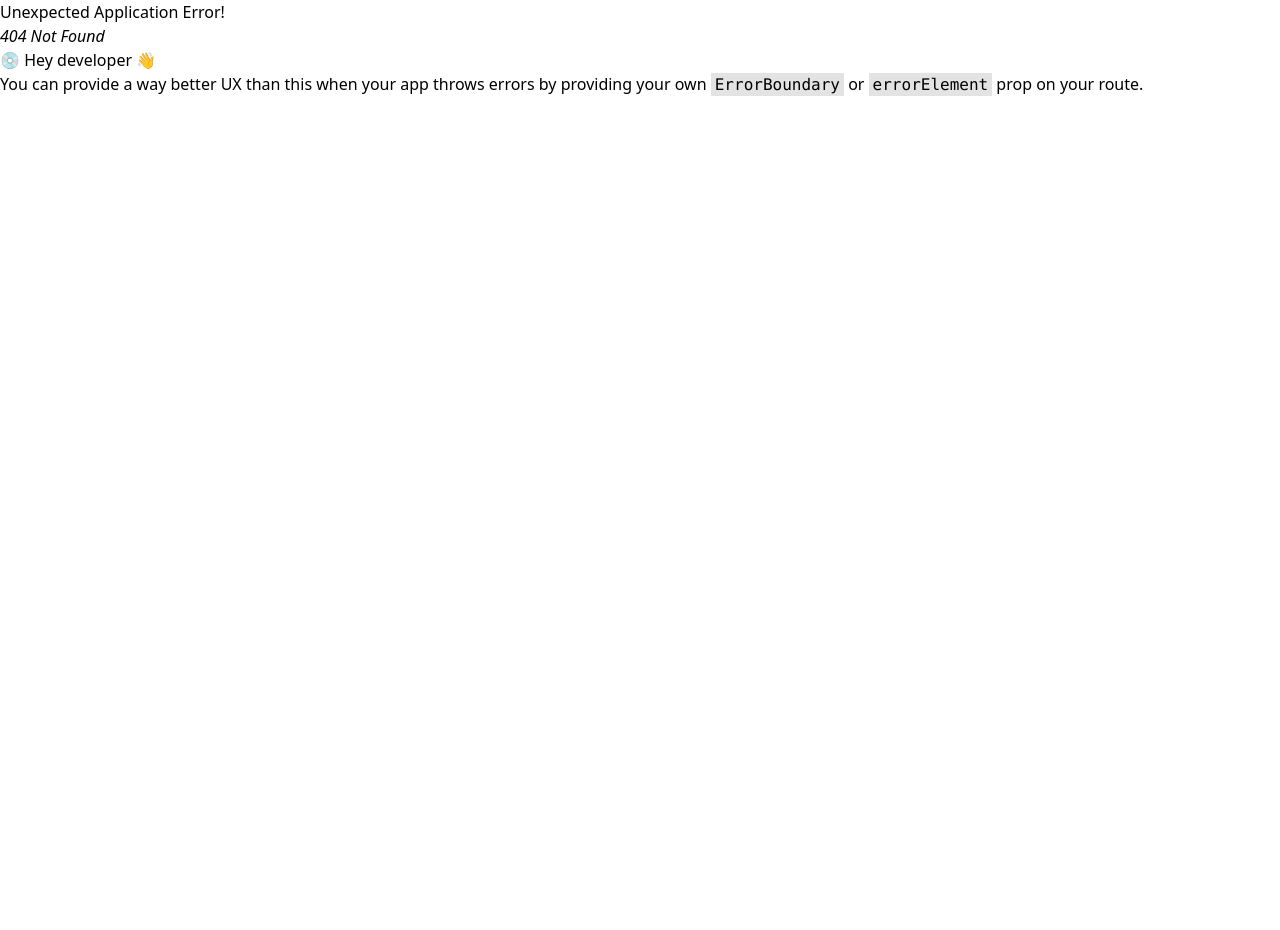
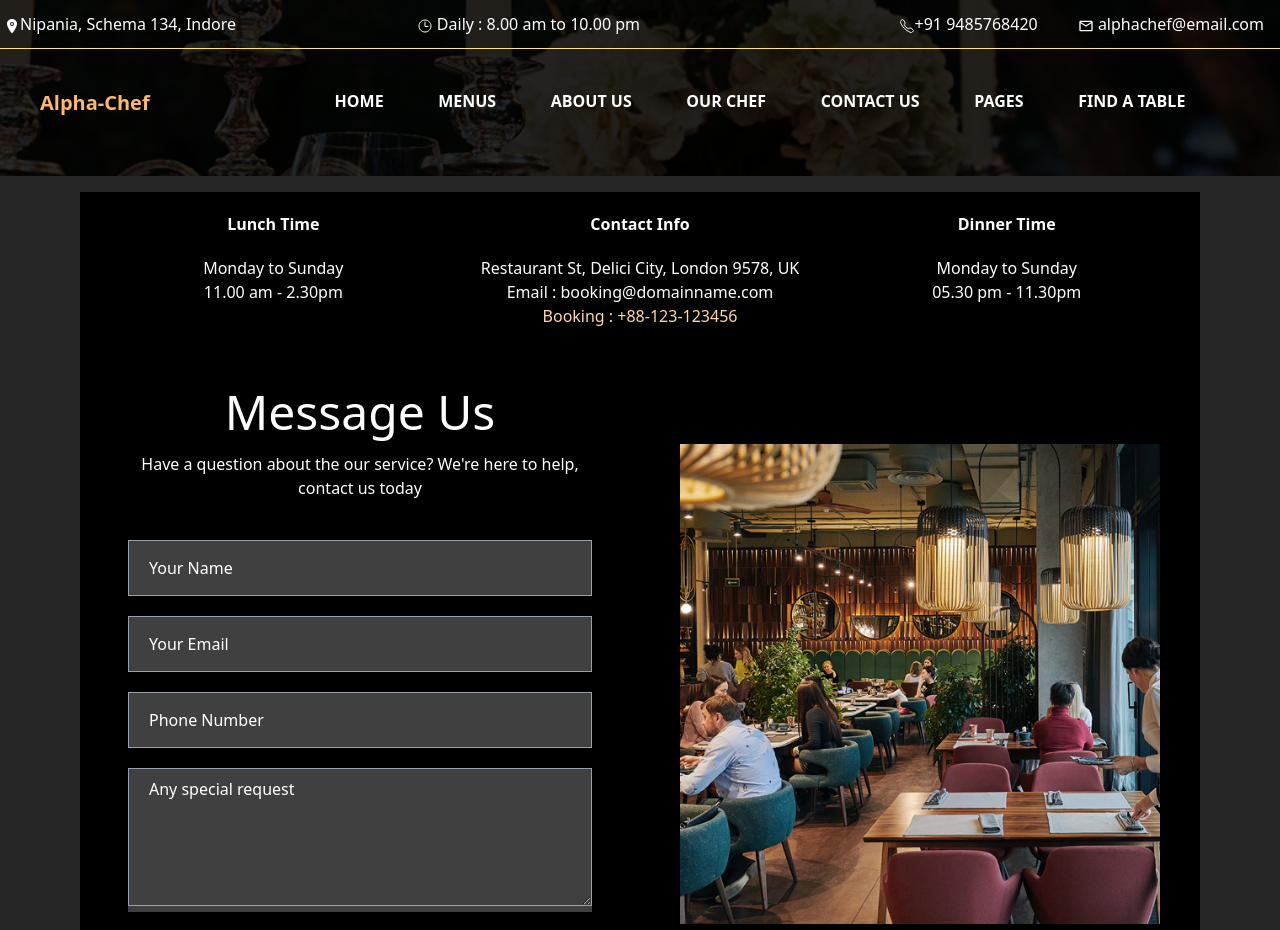
Before and after one commit to Monunagar11/Alpha-chef, a React (Vite) app: page /contactUs in a window 1280 px wide. Before the commit this address had no page. Shown: the top 930 px of the page. Before the commit the page ends 800 px from the top, so only its background shows below. Built offline with nearby package versions, Linux system fonts and the light colour scheme.

Commit message:
contactUs page updated

```diff
--- a/src/App.jsx
+++ b/src/App.jsx
@@ -3,6 +3,7 @@ import AppLayout from "./components/Layout/AppLayout";
 import Home from "./pages/Home";
 import About from "./pages/About/index";
 import Chef from "./pages/Chef/index";
+import ContactUs from "./pages/ContactUs/index";
 
 
 function App() {
@@ -12,7 +13,9 @@ function App() {
     children : [
       {index: true, element: <Home />},
       {path: "/about", element: <About />},
-      {path: "/ourChef", element: <Chef />}
+      {path: "/ourChef", element: <Chef />},
+      {path: "/contactUs", element: <ContactUs />}
+
 
     ]
   }])
--- a/src/components/Layout/Header.jsx
+++ b/src/components/Layout/Header.jsx
@@ -108,7 +108,7 @@ function Header() {
                   <NavLink to="/ourChef">Our Chef</NavLink>
                 </li>
                 <li>
-                  <NavLink to="/">Contact us</NavLink>
+                  <NavLink to="/contactUs">Contact us</NavLink>
                 </li>
                 <li>
                   <NavLink to="/">Pages</NavLink>
--- /dev/null
+++ b/src/pages/ContactUs/index.jsx
@@ -0,0 +1,154 @@
+import React from "react";
+
+import BannerContactImg from "../../assets/images/background/banner-image-4.jpg";
+import Separator from "../../assets/images/icons/separator.svg";
+import MessageImage1 from "../../assets/images/resource/image-1.jpg";
+
+function index() {
+  return (
+    <>
+      {/* page intro section */}
+      <section className="w-full static relative">
+        <div
+          className="absolute -z-10 inset-0 bg-cover top-0 left-0 bg-center brightness-40"
+          style={{ backgroundImage: `url(${BannerContactImg})` }}
+        ></div>
+        <div className="py-40 flex flex-col lg:flex-row justify-center items-center">
+          <div className="h-full w-full lg:w-1/2 flex items-center justify-center text-center">
+            <div className="px-5 md:px-18 pt-5">
+              <div className=" max-w-120 text-white">
+                <p className="text-amber-100 mb-4 uppercase">Any Query ?</p>
+                <div className="flex items-center justify-center">
+                  <img src={Separator} alt="seprator" className=" w-30 mb-5" />
+                </div>
+
+                <h2 className="capitalize text-4xl">
+                  <span className=" text-white">Contact Us</span>
+                </h2>
+              </div>
+            </div>
+          </div>
+        </div>
+      </section>
+
+      {/*Reservation Section  */}
+      <section className="h-full w-full relative bg-neutral-800">
+        <div className="mx-1 md:mx-16 p-4 static -mt-70 ">
+          <div className="bg-black w-full text-white">
+            <div className="p-5 flex flex-col md:flex-row justify-center gap-5">
+              <div className="w-full md:w-1/3 text-center ">
+                <strong>Lunch Time</strong>
+
+                <p className="mt-5">
+                  Monday to Sunday <br /> 11.00 am - 2.30pm
+                </p>
+              </div>
+              <div className="w-full md:w-1/3 text-center">
+                <strong>Contact Info</strong>
+                <p className="mt-5">
+                  Restaurant St, Delici City, London 9578, UK <br />
+                  Email : booking@domainname.com <br />
+                  <span className="text-orange-200">
+                    Booking : +88-123-123456
+                  </span>
+                </p>
+              </div>
+              <div className="w-full md:w-1/3 text-center">
+                <strong>Dinner Time</strong>
+                <p className="mt-5">
+                  Monday to Sunday <br /> 05.30 pm - 11.30pm
+                </p>
+              </div>
+            </div>
+          </div>
+          <div className="w-full relative bg-black">
+            <div className="flex justify-center w-full h-full items-center flex-wrap  text-white">
+              <div className="w-full lg:w-1/2 mx-auto p-10">
+                <div className="text-center text mb-10">
+                  <h1 className="text-5xl mb-4">Message Us</h1>
+                  <p>
+                    Have a question about the our service? We're here to help,
+                    contact us today
+                  </p>
+                </div>
+                <div>
+                  <form>
+                    <div className="flex flex-col md:flex-row flex-wrap justify-center items-center w-full">
+                      <div className="w-full  px-2 mb-5">
+                        <div className=" bg-neutral-700 text-white">
+                          <input
+                            type="text"
+                            name=""
+                            id=""
+                            placeholder="Your Name"
+                            className="px-5 py-2 w-full font-medium h-14 placeholder:text-white border-1 border-gray-400 focus:outline-2 focus:outline-amber-200"
+                          />
+                        </div>
+                      </div>
+
+                      <div className="w-full  px-2 mb-5">
+                        <div className="  bg-neutral-700 text-white">
+                          <input
+                            type="email"
+                            name=""
+                            id=""
+                            placeholder="Your Email"
+                            className="px-5 py-2 w-full font-medium h-14 placeholder:text-white border-1 border-gray-400 focus:outline-2 focus:outline-amber-200"
+                          />
+                        </div>
+                      </div>
+
+                      <div className="w-full  px-2 mb-5">
+                        <div className="bg-neutral-700 text-white">
+                          <input
+                            type="number"
+                            name=""
+                            id=""
+                            placeholder="Phone Number"
+                            className="px-5 py-2 w-full font-medium h-14 placeholder:text-white border-1 border-gray-400 focus:outline-2 focus:outline-amber-200"
+                          />
+                        </div>
+                      </div>
+
+                      <div className="w-full h-fit px-2 mb-5">
+                        <div className="bg-neutral-700 text-white">
+                          <textarea
+                            name="Request"
+                            id=""
+                            rows="5"
+                            placeholder="Any special request"
+                            className="px-5 py-2 w-full font-medium placeholder:text-white border-1 border-gray-400 focus:outline-2 focus:outline-amber-200"
+                          ></textarea>
+                        </div>
+                      </div>
+                      <div className="w-fit text-center text-black bg-orange-200 p-3">
+                        <button
+                          type="submit"
+                          className="font-semibold font-serif tracking-widest uppercase"
+                        >
+                          Send Your Message
+                        </button>
+                      </div>
+                    </div>
+                  </form>
+                </div>
+              </div>
+
+              <div className="w-full h-full lg:w-1/2 px-10 text-white text-center">
+                <div className="">
+                  <img
+                    src={MessageImage1}
+                    alt=""
+                    className="h-full w-full object-cover"
+                  />
+                </div>
+              </div>
+            </div>
+          </div>
+        </div>
+      </section>
+    </>
+  );
+}
+
+export default index;
```
